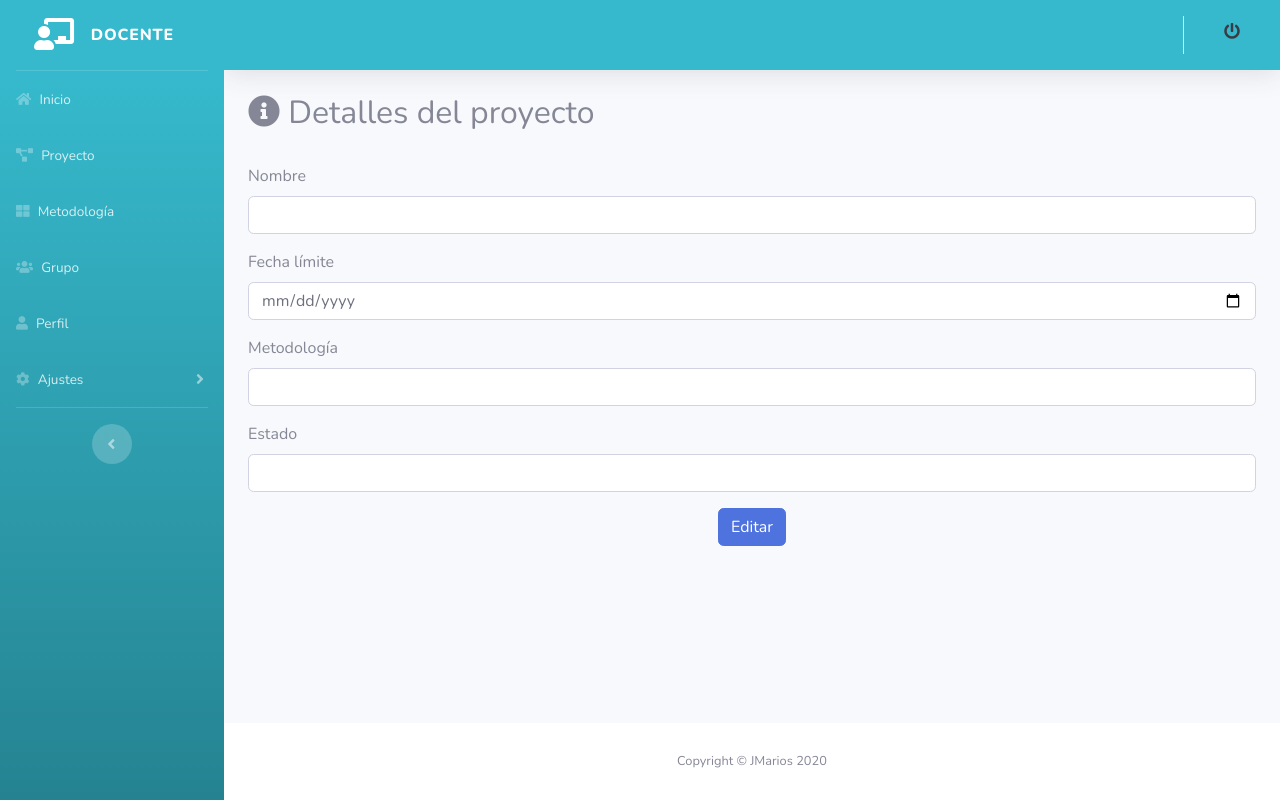
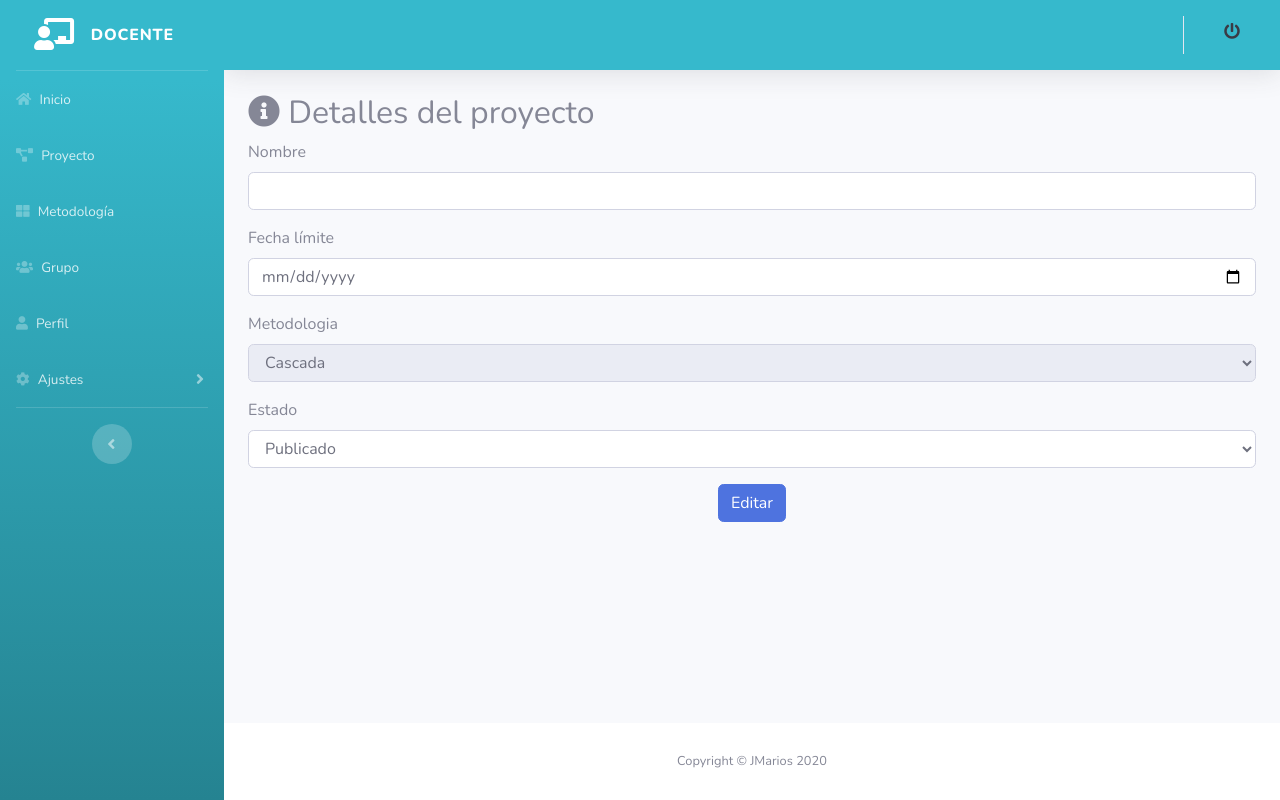
Before and after one commit to AlejoCJaimes/HistoriasUsuario-PWEB, a PHP site: the page made by views/docente/detallesProyecto.php in a window 1280 px wide. Run offline with PHP 8.4, Linux system fonts and the light colour scheme; the template is opened without the code that fills it, so the values that code supplies are empty; some libraries are stand-ins or nearby versions.

Commit message:
Cambios en detallesProyecto
Acá se realizó cambios para permitir editar con dropdownlist los campos de estado
El campo de METODOLOGIA falta arreglar el READONLY

```diff
--- a/views/docente/detallesProyecto.php
+++ b/views/docente/detallesProyecto.php
@@ -7,21 +7,33 @@
     <form action="" method="POST" id="form">
 
         <div class="form-group">
-            <br>
+
                 <label>Nombre</label>
                 <input type="text" id="nombre" name="NombreProyecto" class="form-control " placeholder="Escribe el nombre del proyecto" value=" " >
+
         </div>
         <div class="form-group">
                <label>Fecha límite</label>
                <input type="date" id="FechaFin" name="FechaFin" class="form-control"value=" " >
         </div>
+
+        <!--DropDrownList de metodología READONLY-->
+        <div class="form-group" readonly>
+        <label>Metodologia</label readonly>
+        <select name = "metodologia" class="form-control" readonly>
+        <option disabled="disabled" selected="selected">Seleccionar una opcion</option readonly>
+        <option value= "1" selected="selected">Cascada </option readonly>
+        </select>
+        </div>
+
+
+        <!--DropDrownList de estado-->
         <div class="form-group">
-                <label>Metodología</label>
-                <input type="text" id="metodología" name="IdMetodologia" class="form-control" value="" >
-        </div>
-        <div class="form-group">
-                <label>Estado</label>
-                <input type="text" id="estado" name="IdEstado" class="form-control validar"  value=" ">
+        <label>Estado</label>
+        <select name = "estado" class="form-control">
+        <option disabled="disabled" selected="selected">Seleccionar una opcion</option>
+        <option value= "1" selected="selected"> Publicado </option>
+        </select>
         </div>
         <div class="form-group text-center">
                 <input type="submit" id="envio" value="Editar" class="btn btn-primary ">
```
